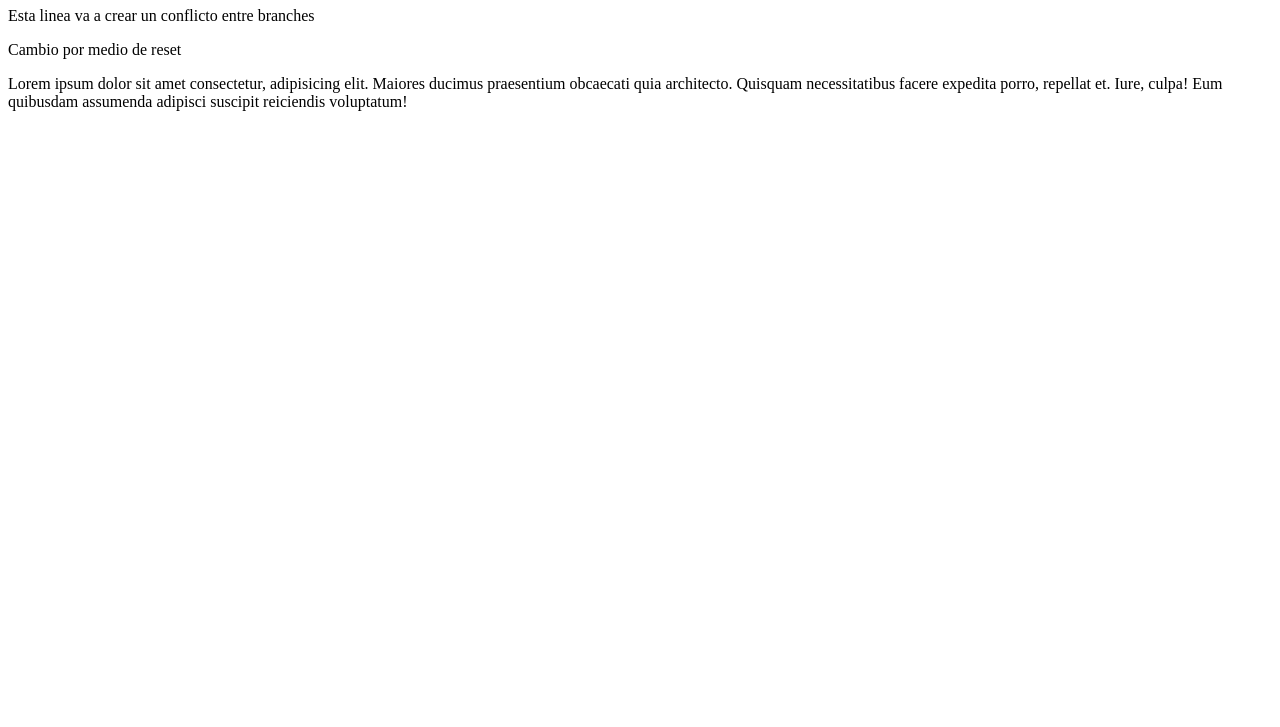
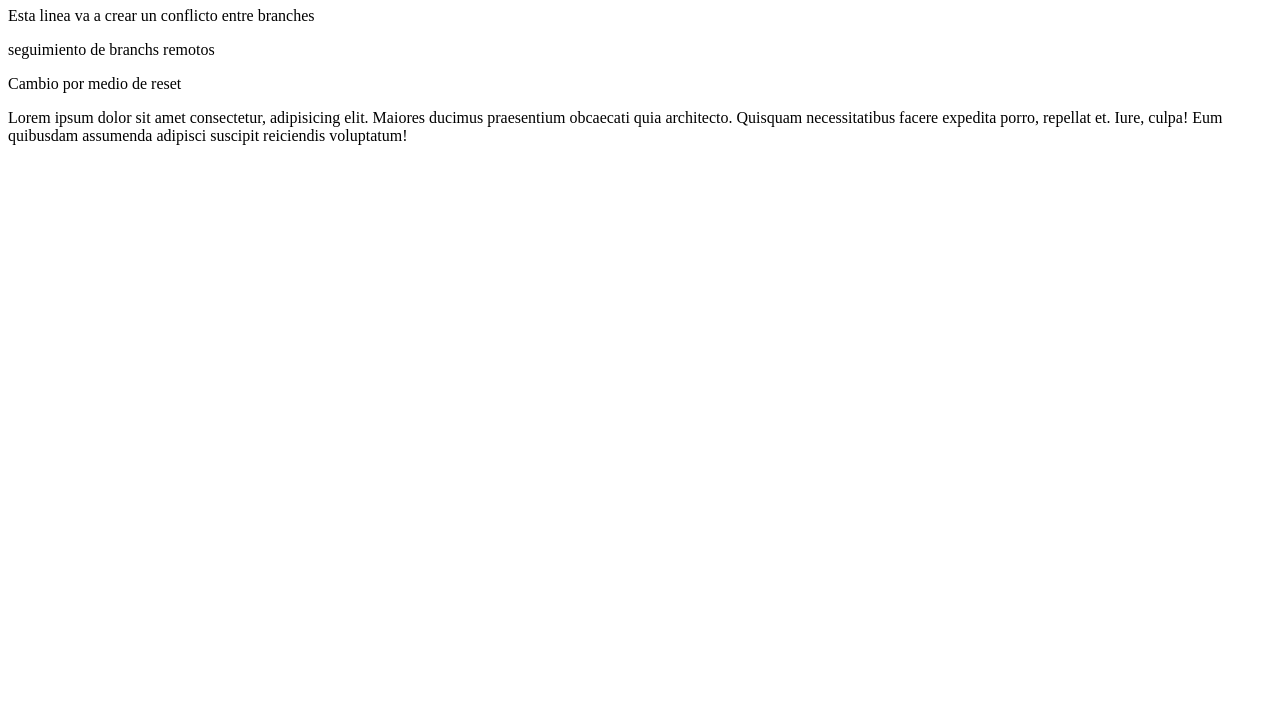
Before and after one commit to pablotorres0895/git-course-udemy, a plain HTML site: page indice.html in a window 1280 px wide. Shown: the part 73-800 px from the top of the page. Drawn offline with Linux system fonts and the light colour scheme.

Commit message:
Seguimiento de branches

```diff
--- a/indice.html
+++ b/indice.html
@@ -8,6 +8,7 @@
 <body>
     <h1>Pagina Index</h1>
     <p>Esta linea va a crear un conflicto entre branches</p>
+    <p>seguimiento de branchs remotos</p>
     <p>Cambio por medio de reset</p>
     <p>Lorem ipsum dolor sit amet consectetur, adipisicing elit. Maiores ducimus praesentium obcaecati quia architecto. Quisquam necessitatibus facere expedita porro, repellat et. Iure, culpa! Eum quibusdam assumenda adipisci suscipit reiciendis voluptatum!</p>
 </body>
```
